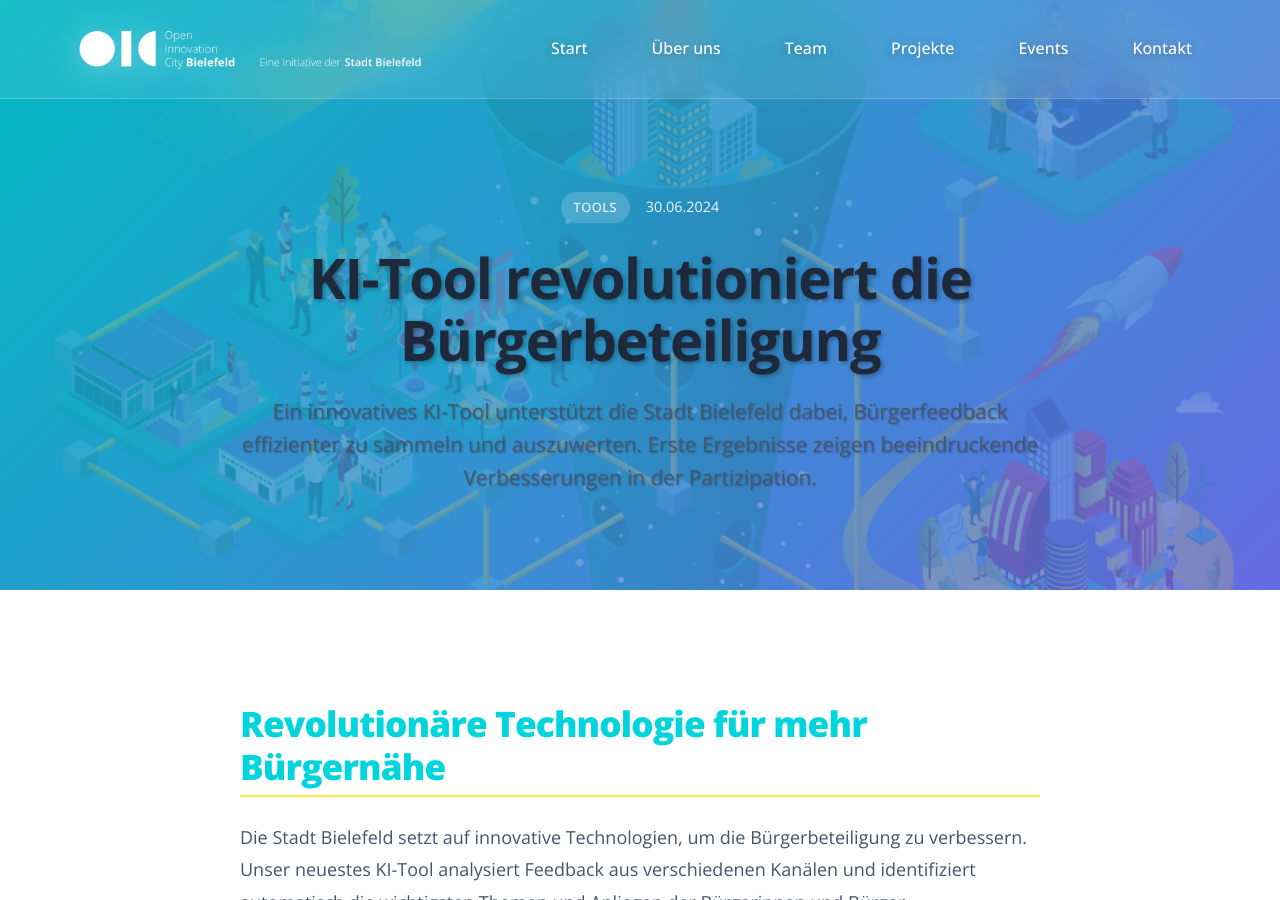
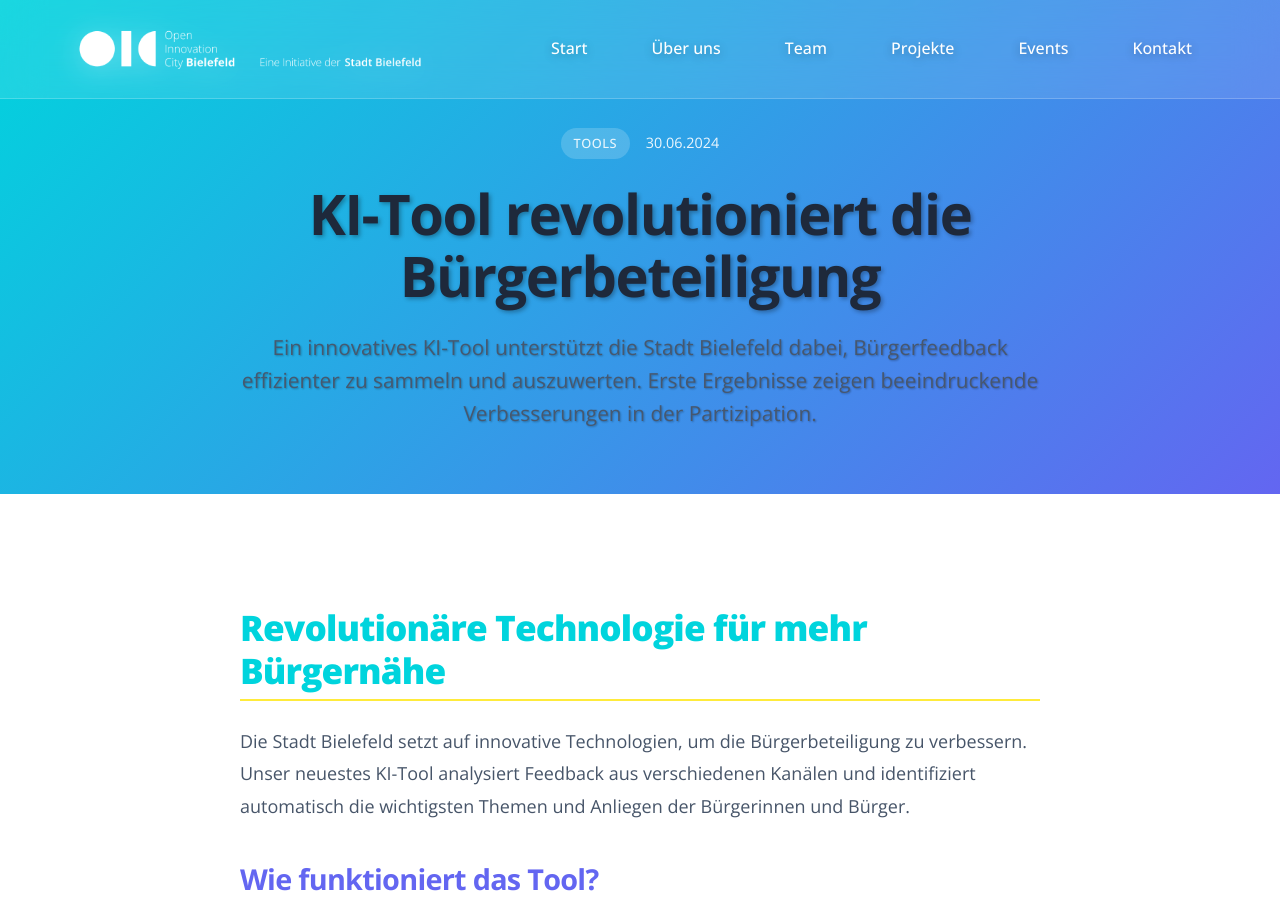
Before and after one commit to jensedler/beta-website, a Jekyll site: the page built from _beitraege/beispiel-ki-tool.md, in a window 1280 px wide and 900 px high. Built offline with Jekyll 4.4.1, drawn with Linux system fonts in a browser that asks for light colours.

Commit message:
Update beispiel-ki-tool.md

```diff
--- a/_beitraege/beispiel-ki-tool.md
+++ b/_beitraege/beispiel-ki-tool.md
@@ -4,7 +4,6 @@
 author: "Stephan Berkowitz"
 category: "Tools"
 date: 2024-06-30
-header_image: "/assets/images/ki.png"
 ---
 
 ## Revolutionäre Technologie für mehr Bürgernähe
@@ -26,7 +25,7 @@
 
 Seit der Einführung des Tools vor drei Monaten konnten wir bereits **85% mehr Bürgerfeedback** effizient verarbeiten. Die automatische Kategorisierung hilft unseren Teams dabei, schneller auf wichtige Anliegen zu reagieren.
 
-![Beispiel-Screenshot des KI-Tools]("/assets/images/ki.png")
+![Beispiel-Screenshot des KI-Tools](/beta-website/assets/images/ki.png)
 
 > "Das Tool hat unsere Arbeitsweise komplett verändert. Wir können jetzt viel gezielter auf die Bedürfnisse unserer Bürger eingehen." - Maria Gonçalves, Projektmanagerin
 
```
